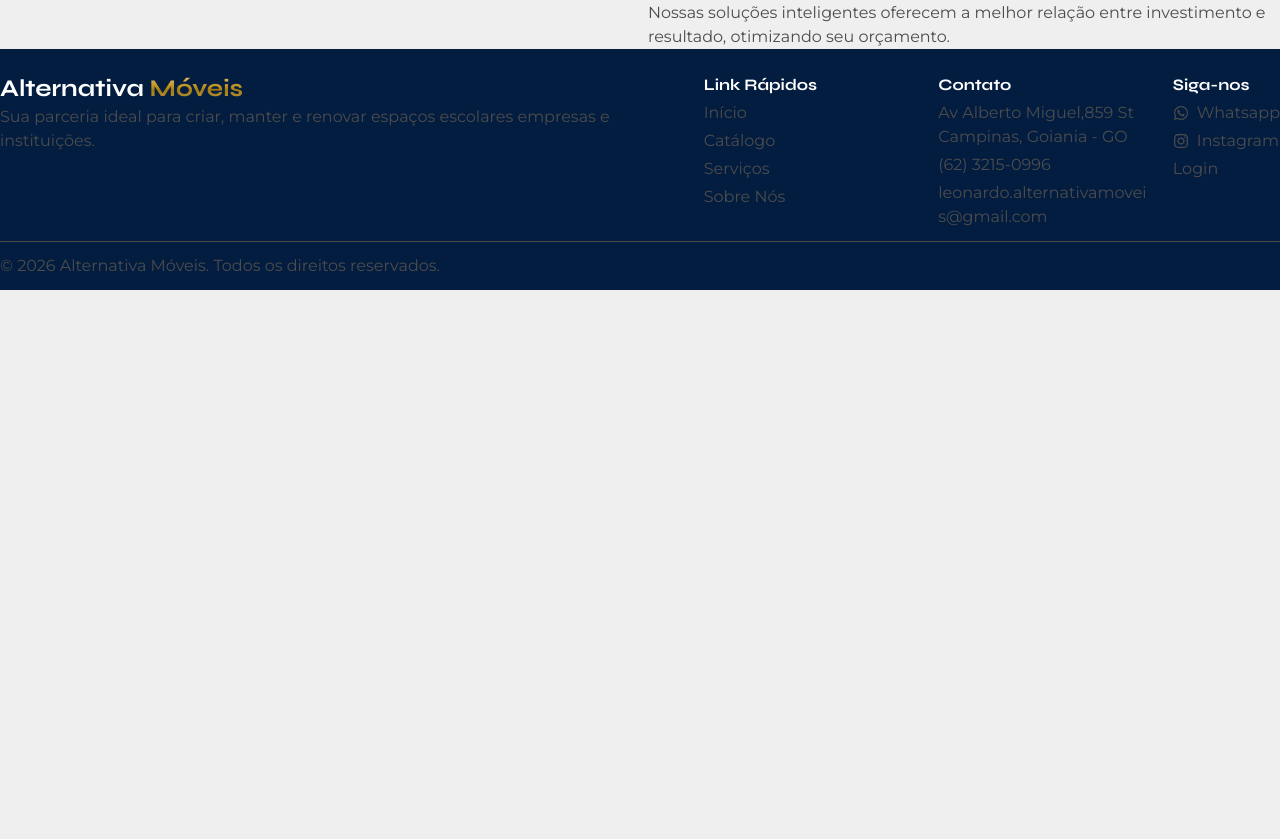
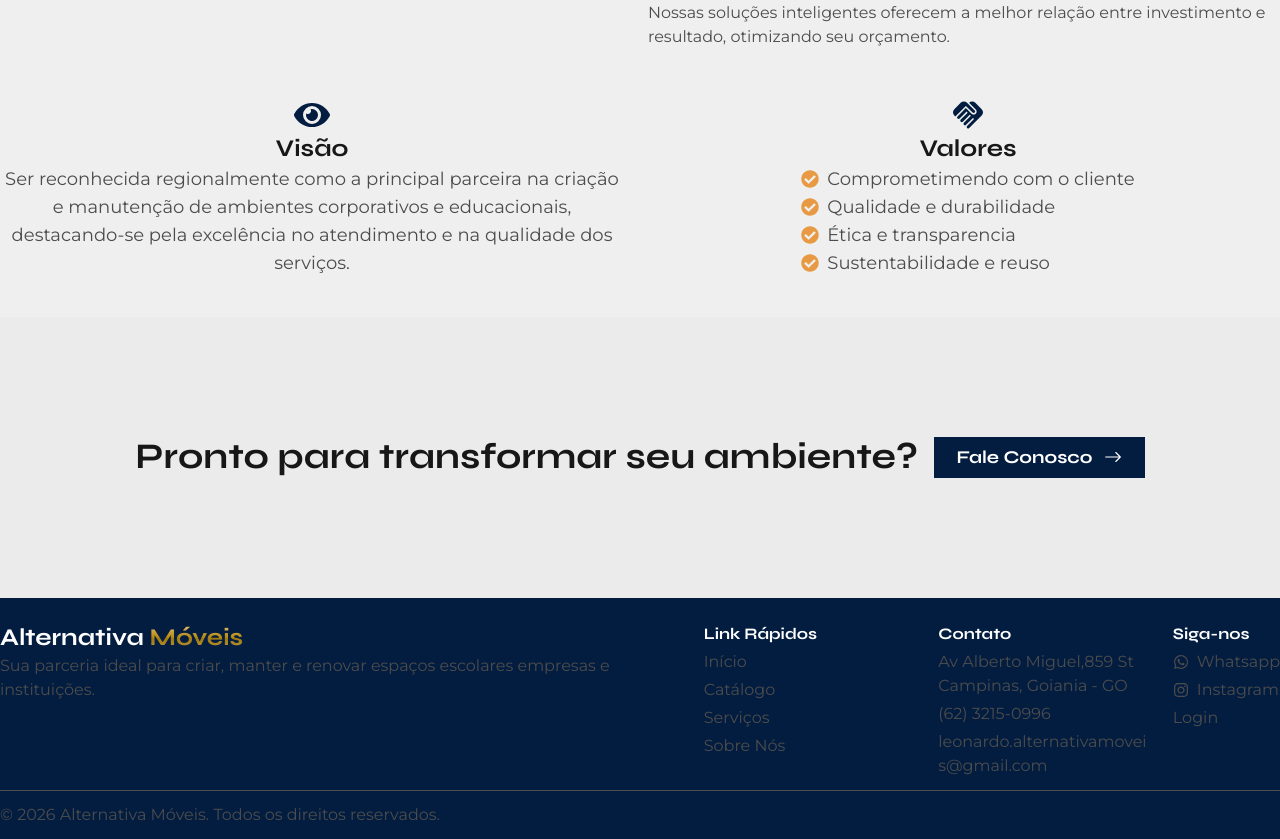
Before and after one commit to Jonatas-01/alternativa-moveis, a Next.js app: page /sobre-nos in a window 1280 px wide. Shown: the part 828-1667 px from the top of the page. Before the commit the page ends 1118 px from the top, so only its background shows below. Built offline with nearby package versions, Linux system fonts and the light colour scheme; no server answers.

Commit message:
feat: criação do componente VisaoValores para pagina Sobre Nos

```diff
--- a/app/sobre-nos/page.tsx
+++ b/app/sobre-nos/page.tsx
@@ -1,12 +1,19 @@
+import Chamada from "@/components/LandingPage/Chamada/Chamada"
 import HeaderSobreNos from "@/components/SobreNos/HeaderSobreNos"
 import NossaMissao from "@/components/SobreNos/NossaMissao"
+import VisaoValores from "@/components/SobreNos/VisaoValores"
 
 export default function SobreNos() {
     return (
-        <div className="container mx-auto px-3 md:px-0">
-            <HeaderSobreNos />
-            <NossaMissao />
+        <div>
+            <div className="container mx-auto px-3 md:px-0">
+                <HeaderSobreNos />
+                <NossaMissao />
+                <VisaoValores />
+            </div>
+            <div className="bg-[#ebebeb] px-3 md:px-0">
+                <Chamada />
+            </div>
         </div>
-
     )
 }
--- /dev/null
+++ b/components/SobreNos/VisaoValores.tsx
@@ -0,0 +1,28 @@
+import { FaEye, FaCheckCircle } from "react-icons/fa";
+import { MdHandshake } from "react-icons/md";
+
+export default function VisaoValores() {
+    return (
+        <div className="mt-12">
+            <div className="grid grid-cols-1 md:grid-cols-2 gap-8">
+                <div className="flex flex-col items-center">
+                    <FaEye color="var(--primary)" size={36} />
+                    <h2 className="text-2xl">Visão</h2>
+                    <p className="text-center  text-lg">Ser reconhecida regionalmente como a principal parceira na criação e manutenção de ambientes corporativos e educacionais, destacando-se pela excelência no atendimento e na qualidade dos serviços.</p>
+                </div>
+                <div className="flex flex-col">
+                    <div className="flex flex-col items-center">
+                        <MdHandshake color="var(--primary)" size={36} />
+                        <h2 className="text-2xl">Valores</h2>
+                    </div>
+                    <div className="mx-auto">
+                        <p className="flex flex-row items-center text-lg gap-2"><FaCheckCircle color="var(--secondary)" />Comprometimendo com o cliente</p>
+                        <p className="flex flex-row items-center text-lg gap-2"><FaCheckCircle color="var(--secondary)" />Qualidade e durabilidade</p>
+                        <p className="flex flex-row items-center text-lg gap-2"><FaCheckCircle color="var(--secondary)" />Ética e transparencia</p>
+                        <p className="flex flex-row items-center text-lg gap-2"><FaCheckCircle color="var(--secondary)" />Sustentabilidade e reuso</p>
+                    </div>
+                </div>
+            </div>
+        </div>
+    )
+}
```
